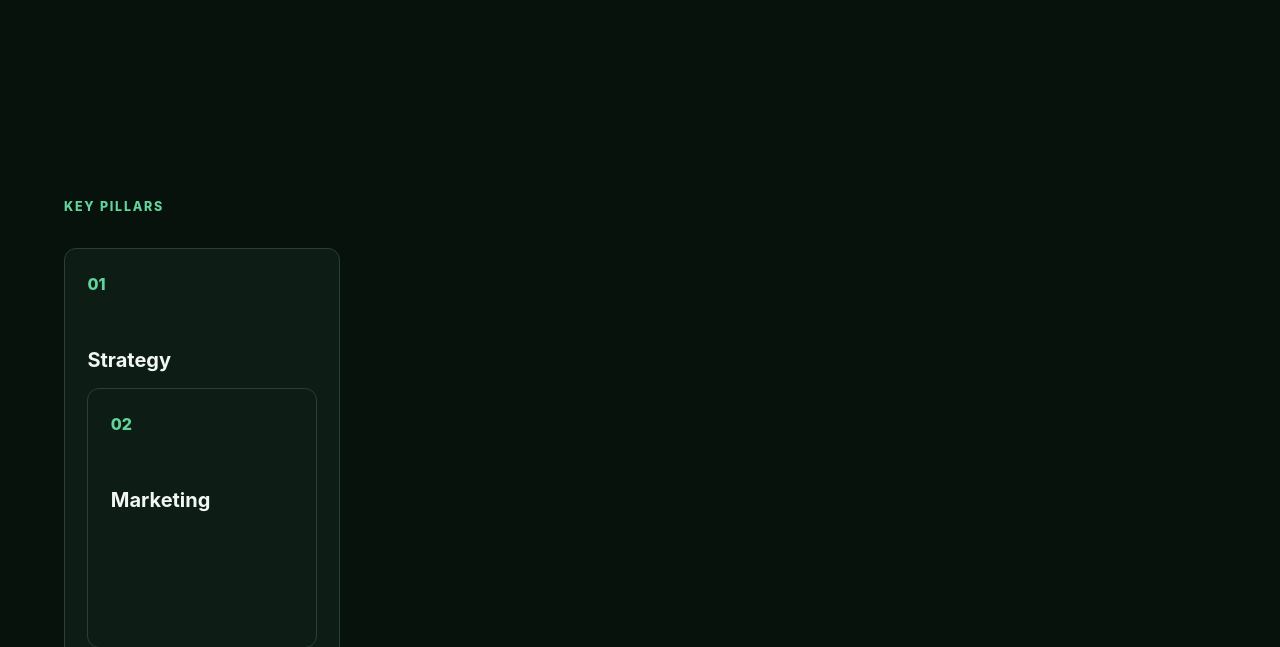
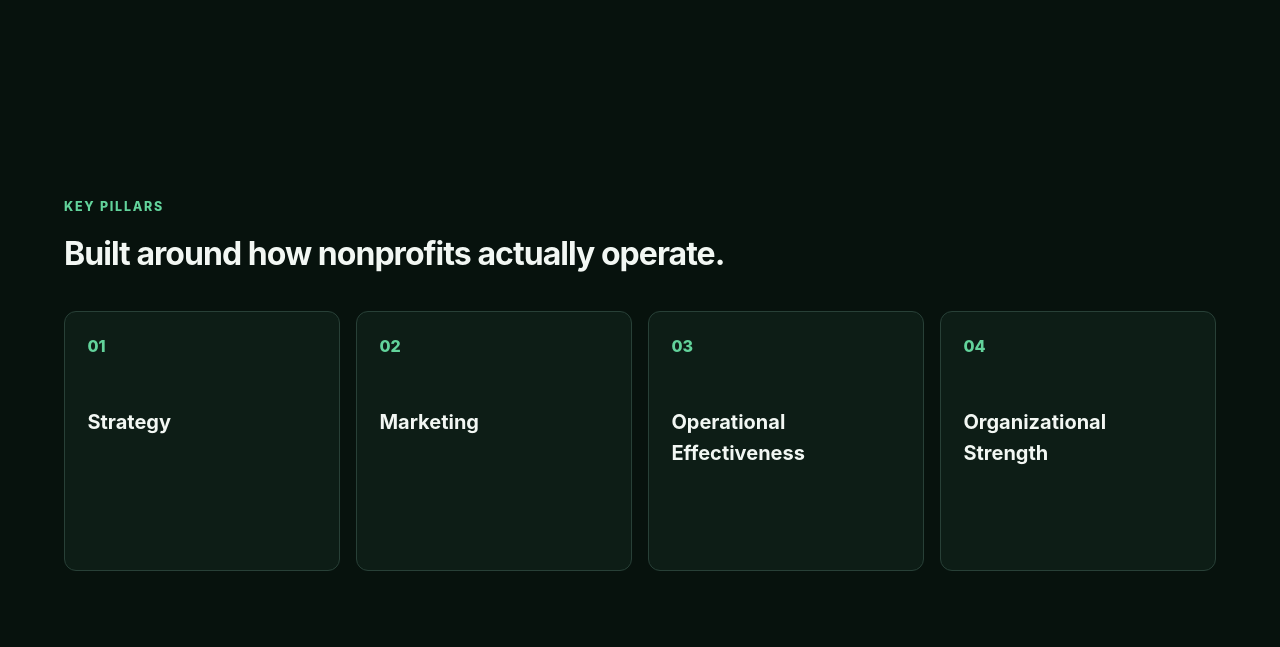
Before and after one commit to edimaudo/Karita, a FastAPI app: page / in a window 1280 px wide. Shown: the part 723-1370 px from the top of the page. After the commit the page ends 1294 px from the top, so only its background shows below. Run offline with FastAPI, Linux system fonts and the light colour scheme.

Commit message:
Update index.html

```diff
--- a/templates/index.html
+++ b/templates/index.html
@@ -18,12 +18,12 @@
 <section class="pillars" aria-labelledby="pillars-title">
   <div class="section-heading">
     <p class="eyebrow">KEY PILLARS</p>
-    <!-- <h2 id="pillars-title">Built around how nonprofits actually operate.</h2> -->
+    <h2 id="pillars-title">Built around how nonprofits actually operate.</h2>
   </div>
   <div class="pillar-grid">
     <article><span class="pillar-number">01</span><h3>Strategy</h3>
-      <!-- <p><ul>Vision</ul><ul>strategic planning</ul><ul>portfolio assessment</ul><ul>growth and impact.</ul></ul>
-    </p></article> -->
+      <!-- <p><ul>Vision</ul><ul>strategic planning</ul><ul>portfolio assessment</ul><ul>growth and impact.</ul></ul></p> -->
+    </article>
     <article><span class="pillar-number">02</span><h3>Marketing</h3>
       <!-- <p>Segmentation, branding, pricing, communications and outreach.</p> -->
     </article>
```
